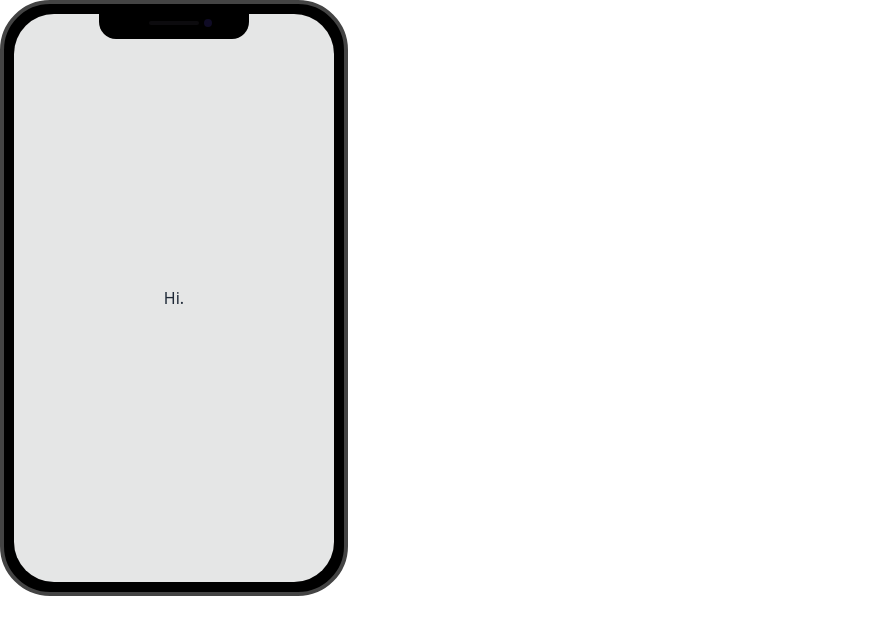
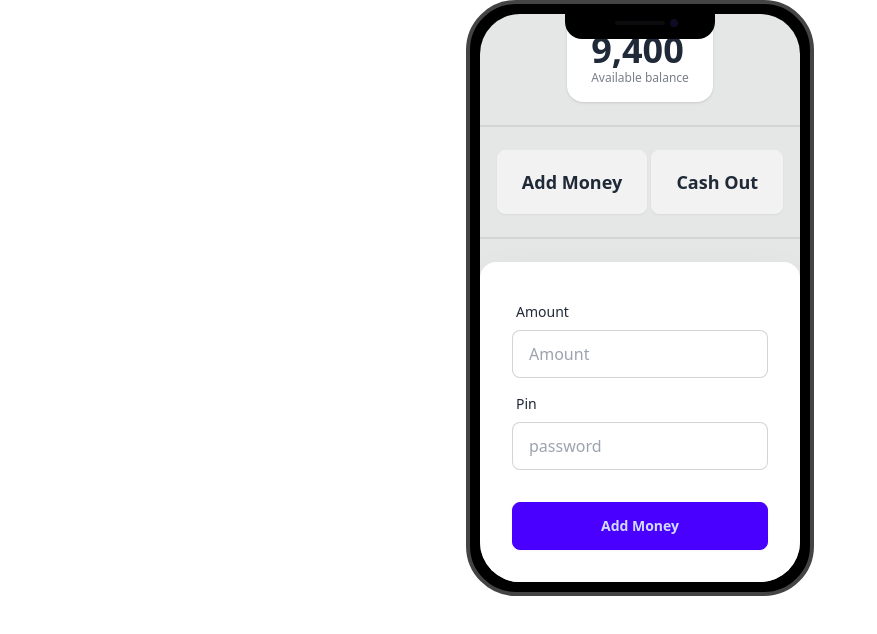
Before and after one commit to nasimhossain1/payoo-mfs, a plain HTML site: page home.html in a window 1280 px wide. Shown: the whole page, without its empty margins (0-877 px from the left). Drawn offline with nearby package versions, Linux system fonts and the light colour scheme.

Commit message:
home added

```diff
--- a/home.html
+++ b/home.html
@@ -9,14 +9,57 @@
 <script src="https://cdn.tailwindcss.com"></script>
 </head>
 <body>
-    <main>
+    <main class="flex justify-center">
         <div class="mockup-phone">
             <div class="camera"></div>
             <div class="display">
-              <div class="artboard artboard-demo phone-1">Hi.</div>
+              <div class="artboard artboard-demo phone-1">
+                <div>
+                    <div class="stats shadow">
+                        <div class="stat">
+
+                          <div class="stat-value">9,400</div>
+                          <div class="stat-desc">Available balance</div>
+                        </div>
+                      </div>
+                </div>
+                <div class="divider"></div>
+                <!-- users action button -->
+                <div>
+                    <button class="btn btn-lg">Add Money</button>
+                    <button class="btn btn-lg">Cash Out</button>
+                </div>
+                <div class="divider"></div>
+                    <!-- add money form start -->
+                    <div class="card bg-base-100 w-full max-w-sm shrink-0 shadow-2xl">
+                        <form class="card-body">
+                          <div class="form-control">
+                            <label class="label">
+                              <span class="label-text">Amount</span>
+                            </label>
+                            <input type="text" placeholder="Amount" class="input input-bordered" required />
+                          </div>
+                          <div class="form-control">
+                            <label class="label">
+                              <span class="label-text">Pin</span>
+                            </label>
+                            <input type="password" placeholder="password" class="input input-bordered" autocomplete="off" required />
+
+                          </div>
+                          <div class="form-control mt-6">
+                            <button class="btn btn-primary">Add Money</button>
+                          </div>
+                        </form>
+                      </div>
+                     <!-- add money form end  -->
+
+
+
+              </div>
             </div>
           </div>
     </main>
+    <script src="js/home.js"></script>
 
 </body>
 </html>
--- /dev/null
+++ b/js/home.js
@@ -0,0 +1 @@
+console.log('home added')
```
